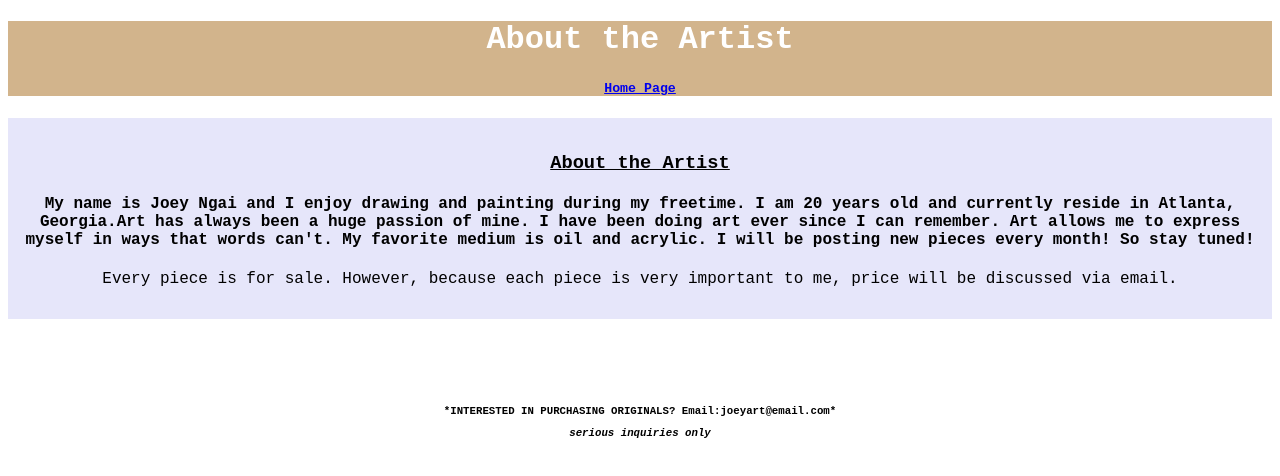
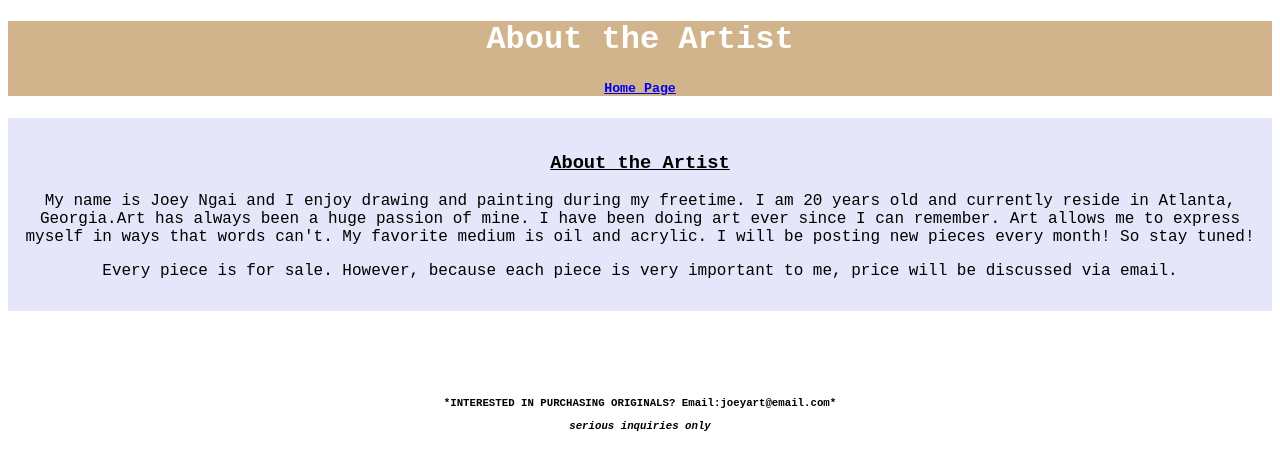
Before and after one commit to jcn74068/jcn74068.github.io, a plain HTML site: page about.html in a window 1280 px wide. Drawn offline with Linux system fonts and the light colour scheme.

Commit message:
Update about.html

```diff
--- a/about.html
+++ b/about.html
@@ -27,7 +27,7 @@ H3 {
 
   <div class= "container" style="background-color:#E6E6FA;padding:15px;">
 	<H3><b>About the Artist</b></H3>
-	<H4> My name is Joey Ngai and I enjoy drawing and painting during my freetime. I am 20 years old and currently reside in Atlanta, Georgia.Art has always been a huge passion of mine. I have been doing art ever since I can remember. Art allows me to express myself in ways that words can't. My favorite medium is oil and acrylic. I will be posting new pieces every month! So stay tuned!</H4>
+	<p> My name is Joey Ngai and I enjoy drawing and painting during my freetime. I am 20 years old and currently reside in Atlanta, Georgia.Art has always been a huge passion of mine. I have been doing art ever since I can remember. Art allows me to express myself in ways that words can't. My favorite medium is oil and acrylic. I will be posting new pieces every month! So stay tuned!</p>
 	<p> Every piece is for sale. However, because each piece is very important to me, price will be discussed via email.</p>
  </div>
   </div>
```
